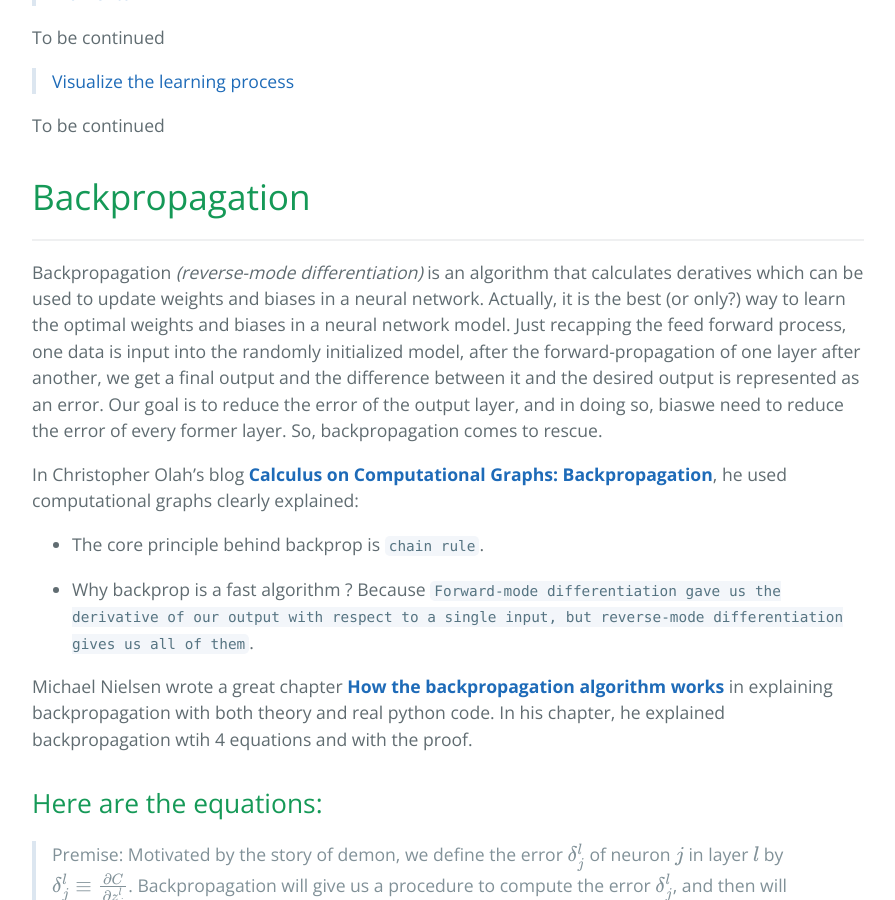
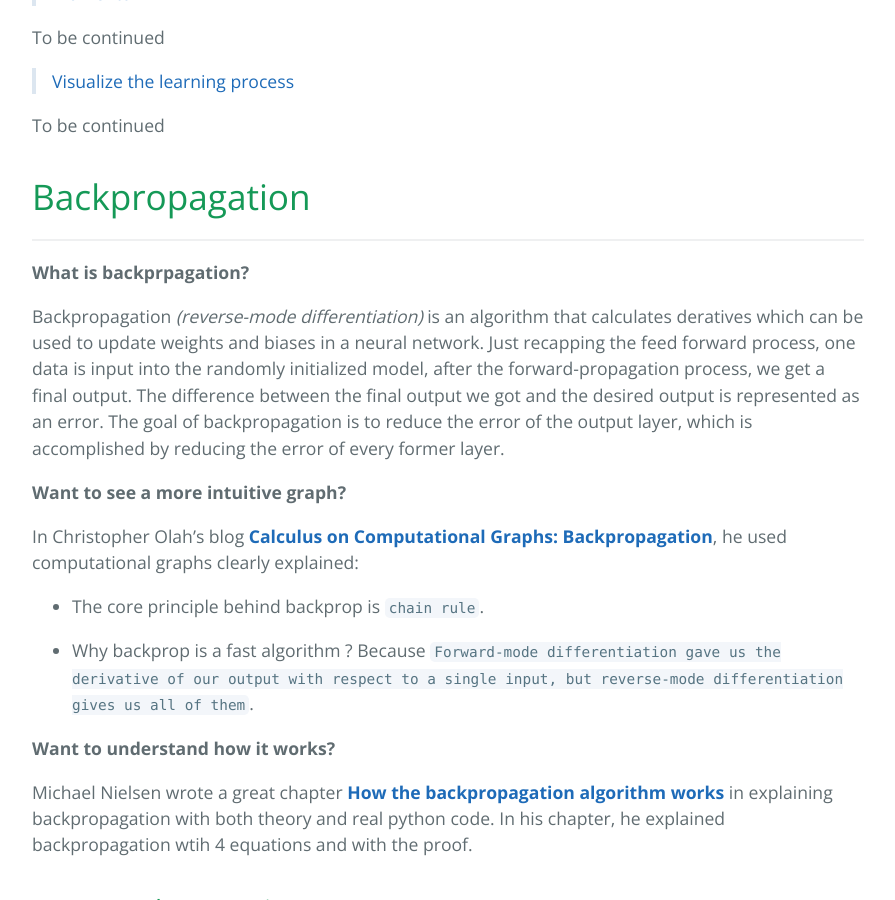
Before and after one commit to zikuicai/zikuicai.github.io, a Jekyll site: the page built from _posts/2017-12-28-backprop.md, in a window 1280 px wide and 900 px high, scrolled down 494 px. Shown: the whole window, without its empty margins (192-1087 px from the left). Built offline with Jekyll 4.4.1, drawn with Linux system fonts in a browser that asks for light colours; formulas are drawn with MathJax 3.

Commit message:
Update 2017-12-28-backprop.md

```diff
--- a/_posts/2017-12-28-backprop.md
+++ b/_posts/2017-12-28-backprop.md
@@ -18,13 +18,19 @@ To be continued
 
 # Backpropagation
 ---
-Backpropagation _(reverse-mode differentiation)_ is an algorithm that calculates deratives which can be used to update weights and biases in a neural network. Actually, it is the best (or only?) way to learn the optimal weights and biases in a neural network model. Just recapping the feed forward process, one data is input into the randomly initialized model, after the forward-propagation of one layer after another, we get a final output and the difference between it and the desired output is represented as an error. Our goal is to reduce the error of the output layer, and in doing so, biaswe need to reduce the error of every former layer. So, backpropagation comes to rescue.
+**What is backprpagation?**
+
+Backpropagation _(reverse-mode differentiation)_ is an algorithm that calculates deratives which can be used to update weights and biases in a neural network. Just recapping the feed forward process, one data is input into the randomly initialized model, after the forward-propagation process, we get a final output. The difference between the final output we got and the desired output is represented as an error. The goal of backpropagation is to reduce the error of the output layer, which is accomplished by reducing the error of every former layer.
+
+**Want to see a more intuitive graph?**
 
 In Christopher Olah's blog [**Calculus on Computational Graphs: Backpropagation**](https://colah.github.io/posts/2015-08-Backprop/), he used computational graphs clearly explained:
 
 * The core principle behind backprop is `chain rule`.
 
 * Why backprop is a fast algorithm ? Because `Forward-mode differentiation gave us the derivative of our output with respect to a single input, but reverse-mode differentiation gives us all of them`.
+
+**Want to understand how it works?**
 
 Michael Nielsen wrote a great chapter [**How the backpropagation algorithm works**](http://neuralnetworksanddeeplearning.com/chap2.html) in explaining backpropagation with both theory and real python code. In his chapter, he explained backpropagation wtih 4 equations and with the proof.
 
```
